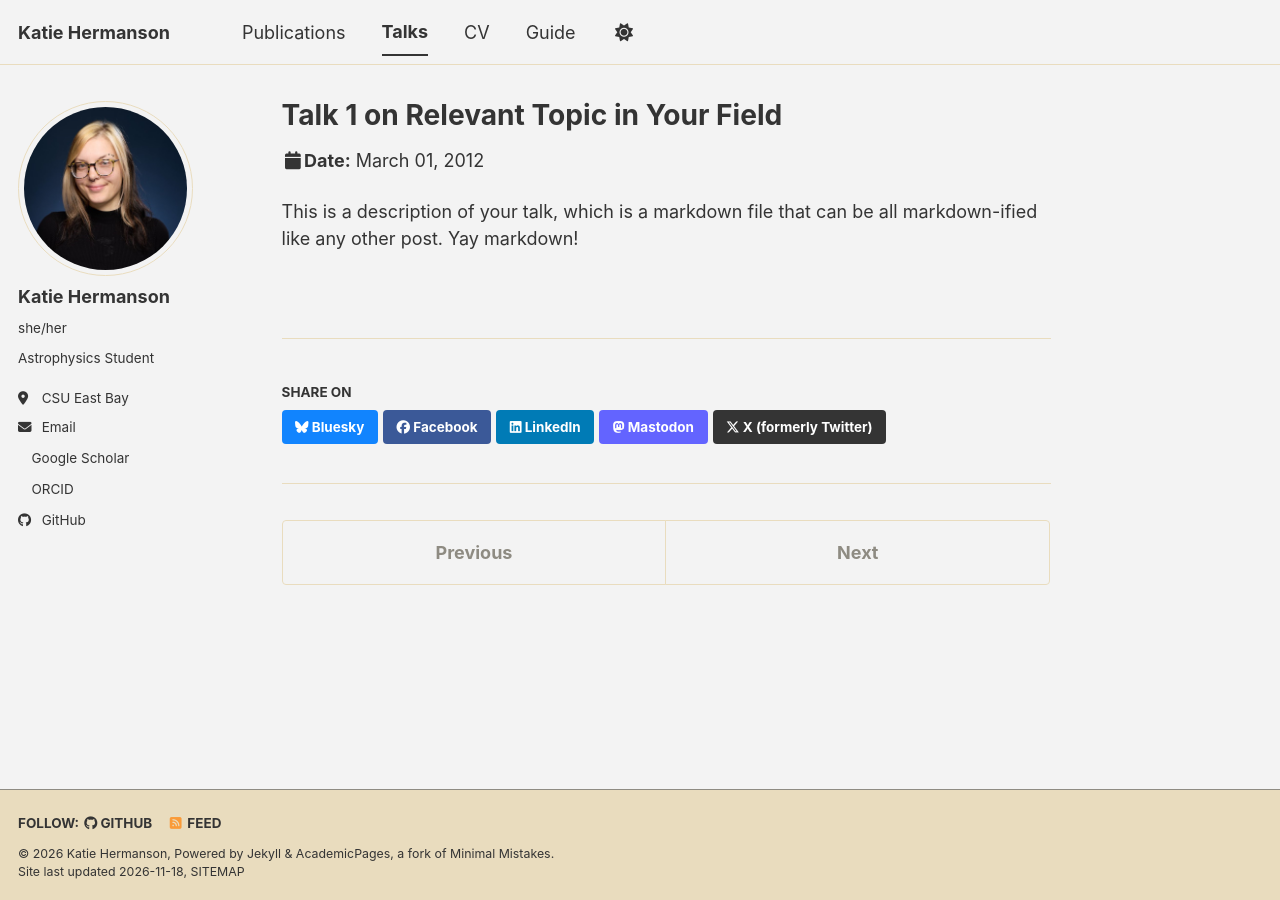
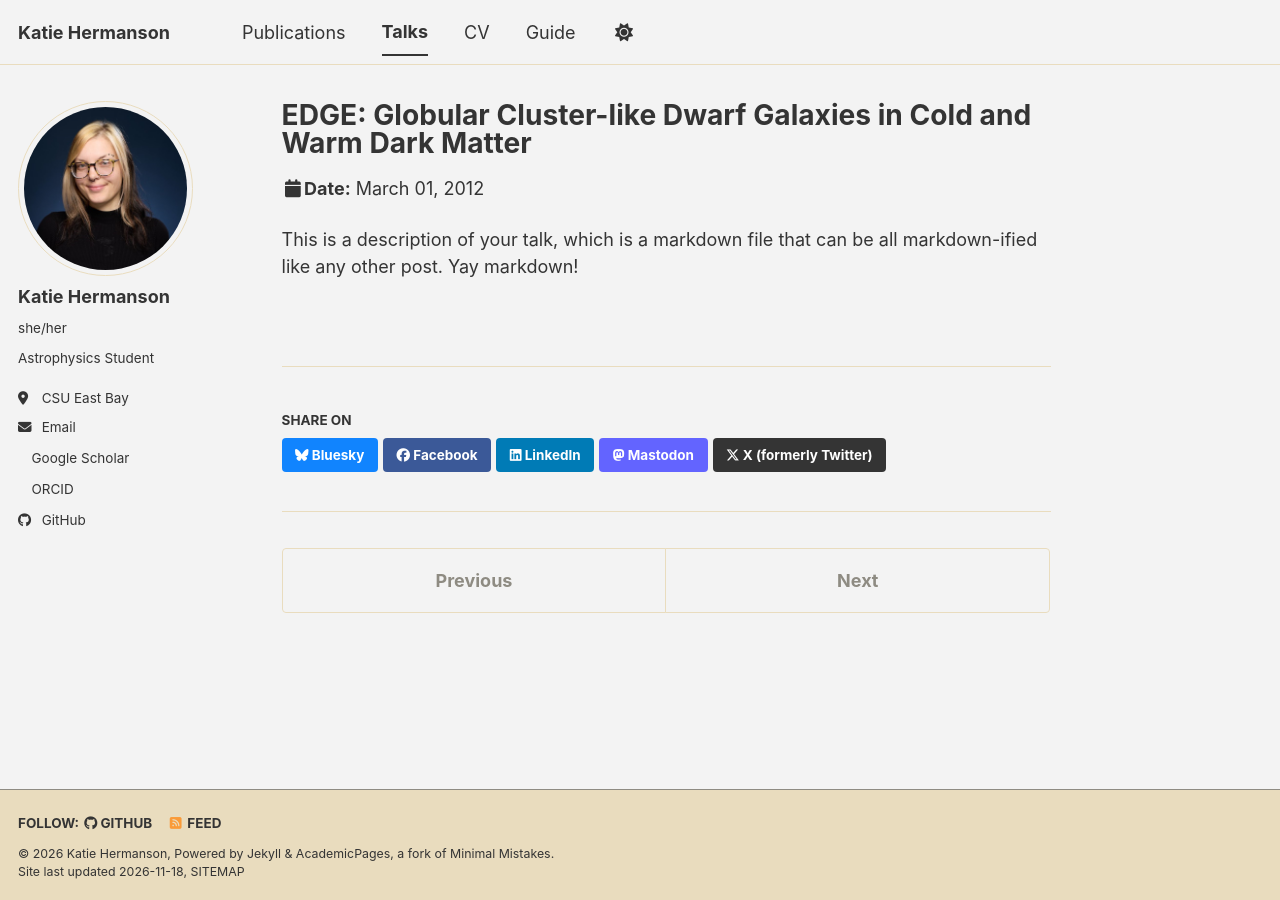
Before and after one commit to katiehermanson/katiehermanson.github.io, a Jekyll site: the page built from _talks/2012-03-01-talk-1.md, in a window 1280 px wide. Built offline with Jekyll 4.4.1, drawn with Linux system fonts in a browser that asks for light colours; a script bundle is joined from its source files by our own code; a style sheet for code colours, icons or effects is not loaded.

Commit message:
Update 2012-03-01-talk-1.md

```diff
--- a/_talks/2012-03-01-talk-1.md
+++ b/_talks/2012-03-01-talk-1.md
@@ -1,11 +1,11 @@
 ---
-title: "Talk 1 on Relevant Topic in Your Field"
+title: "EDGE: Globular Cluster-like Dwarf Galaxies in Cold and Warm Dark Matter"
 collection: talks
 type: "Talk"
-permalink: /talks/2012-03-01-talk-1
-venue: "UC San Francisco, Department of Testing"
+permalink: /talks/2025-10-12-talk-1
+venue: "American Physical Society Far West Section Meeting"
 date: 2012-03-01
-location: "San Francisco, CA, USA"
+location: "University of California Santa Cruz"
 ---
 
 This is a description of your talk, which is a markdown file that can be all markdown-ified like any other post. Yay markdown!
```
